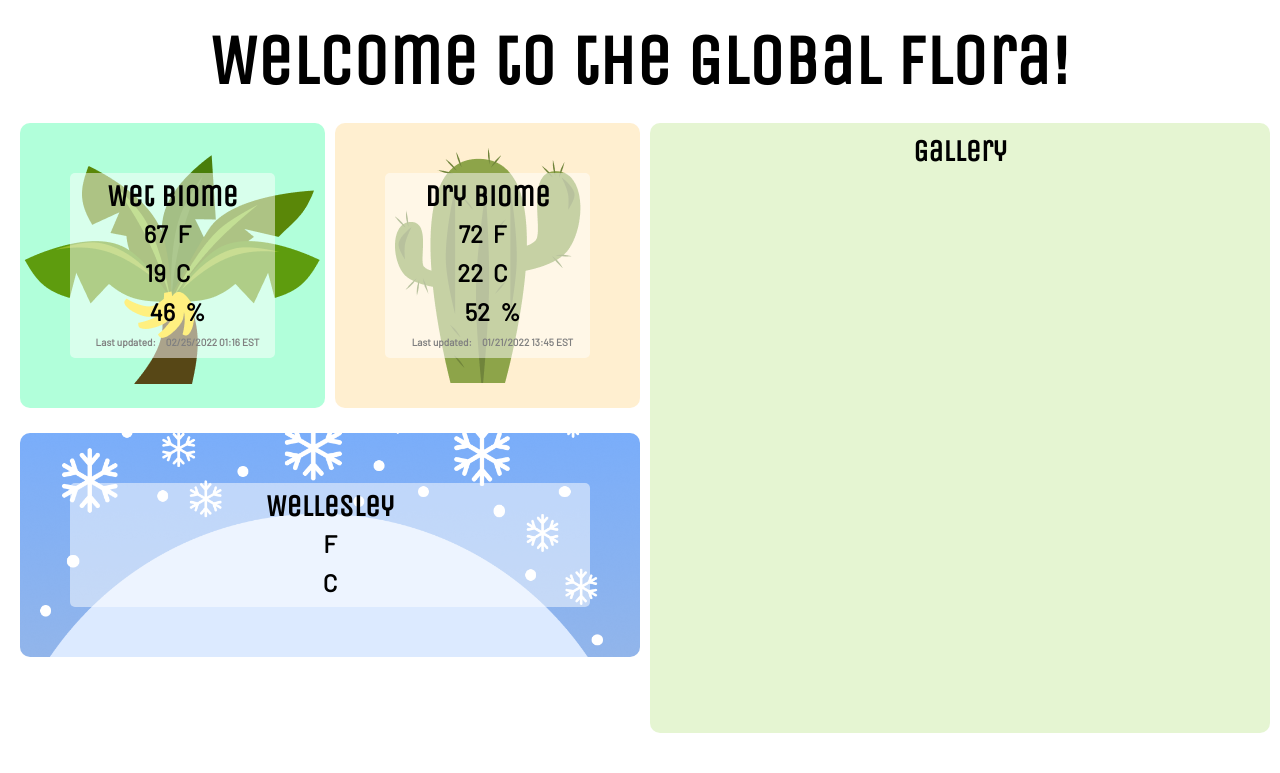
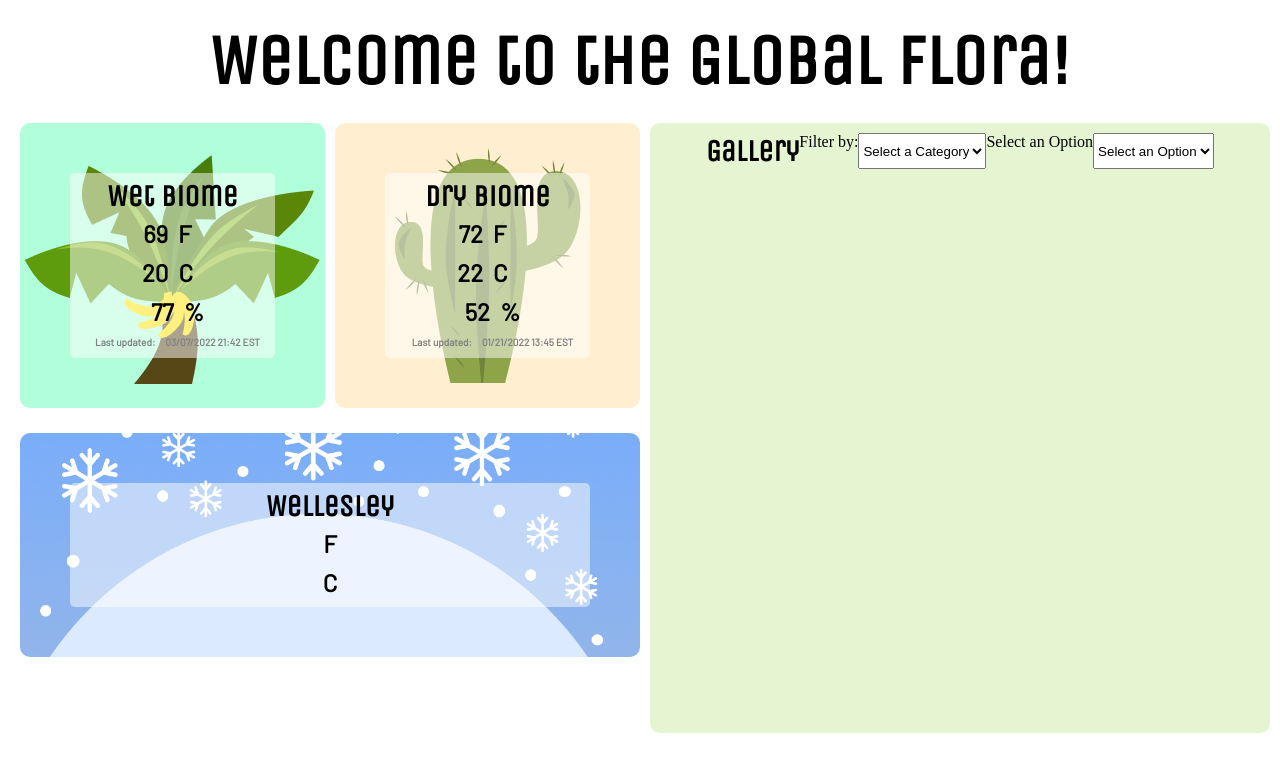
Before and after one commit to hexueer/Global-Flora-Project, a Flask app: template templates/gallery.html in a window 1280 px wide; the page is wider, and only the part inside the window is pictured. Shown: the top 773 px of that part. Run offline with Flask 2, Linux system fonts and the light colour scheme; the template is opened without the code that fills it, so the values that code supplies are empty; some libraries are stand-ins or nearby versions.

Commit message:
select filter html/js added

```diff
--- a/app.py
+++ b/app.py
@@ -22,6 +22,7 @@ app.config['TRAP_BAD_REQUEST_ERRORS'] = True
 
 @app.route('/')
 def index():
+    '''Displays main page including biome data, photo gallery, and map'''
     # retrieve biome data
     scraper.updateData()
 
@@ -34,12 +35,49 @@ def index():
     # get photo data from sheet into a dictionary
     sheet = client.open_by_key('1KS1DOG_fXZeUkhDcGgx1hgdBFqbqLyvBCR4a090a-lM').sheet1
     photoDict = sheet.get_all_records()
-    # edit URL for successful load, must be uc
+    # edit URL for successful load, must be uc instead of open
     for photo in photoDict:
         photo['File'] = photo['File'].replace('open', 'uc')
 
+    # photos should be from most recent to oldest
+    photoDict.reverse()
+
     return render_template('gallery.html',
                             photos = photoDict)
+
+# @app.route('/filter/', methods=['POST'])
+# def filter():
+#     '''Sorts '''
+#     if request.method == 'POST':
+#         num = request.form.get('num')
+#     else:
+#         num = request.args.get('num')
+#     try:
+#         return jsonify( {'error': False, 'in': x, 'out': y} )
+#     except Exception as err:
+#         return jsonify( {'error': True, 'err': str(err) } )
+
+
+# @app.route('/')
+# def index():
+#     # retrieve biome data
+#     scraper.updateData()
+
+#     # get gallery data
+#     scope = ['https://spreadsheets.google.com/feeds'] # create scope
+#     # create some credential using that scope and content of keys.json
+#     creds = ServiceAccountCredentials.from_json_keyfile_name('keys.json',scope)
+#     # create gspread authorize using that credential
+#     client = gspread.authorize(creds)
+#     # get photo data from sheet into a dictionary
+#     sheet = client.open_by_key('1KS1DOG_fXZeUkhDcGgx1hgdBFqbqLyvBCR4a090a-lM').sheet1
+#     photoDict = sheet.get_all_records()
+#     # edit URL for successful load, must be uc instead of open
+#     for photo in photoDict:
+#         photo['File'] = photo['File'].replace('open', 'uc')
+
+#     return render_template('gallery.html',
+#                             photos = photoDict)
 
 # @app.before_first_request
 # def init_db():
--- a/static/app.js
+++ b/static/app.js
@@ -108,3 +108,42 @@ modal.addEventListener('click', (e) => {
         original.classList.remove("open");
     }
 })
+
+// allow second select options to change according to first select choice
+var filterLists = new Array(3)
+filterLists["empty"] = ["Select a Category"];
+filterLists["season"] = ["spring", "summer", "autumn", "winter"];
+filterLists["month"] = ["january", "february", "march", "april", "may", "june", "july", "august", "september", "october", "november", "december"];
+filterLists["location"] = ["dry biome", "wet biome", "camellia pavillion"];
+/* filterChange() is called from the onchange event of a select element.
+* param selectObj - the select object which fired the on change event.
+*/
+function filterChange(selectObj) {
+    // get the index of the selected option
+    var idx = selectObj.selectedIndex;
+    // get the value of the selected option
+    var which = selectObj.options[idx].value;
+    // use the selected option value to retrieve the list of items from the filterLists array
+    cList = filterLists[which];
+    // get the category select element via its known id
+    var cSelect = document.getElementById("choose");
+    // remove the current options from the category select
+    var len = cSelect.options.length;
+    while (cSelect.options.length > 0) {
+        cSelect.remove(0);
+    }
+    var newOption;
+    // create new options
+    for (var i=0; i<cList.length; i++) {
+        newOption = document.createElement("option");
+        newOption.value = cList[i];  // assumes option string and value are the same
+        newOption.text=cList[i];
+        // add the new option
+        try {
+            cSelect.add(newOption);  // this will fail in DOM browsers but is needed for IE
+        }
+        catch (e) {
+            cSelect.appendChild(newOption);
+            }
+    }
+}
--- a/static/scraper/wetData.txt
+++ b/static/scraper/wetData.txt
@@ -1,3 +1,3 @@
-19.5
-46.8
-02/25/2022 01:16 EST
+20.9
+77.7
+03/07/2022 21:42 EST
--- a/templates/gallery.html
+++ b/templates/gallery.html
@@ -141,13 +141,53 @@
             <div class="gallery-container-color h-2">
                 <div class="content-row">
                     <h2> Gallery </h2>
+                    <label for="filterMethod">Filter by: </label>
+                    <!-- <select id="category" method="post">
+                        <option value="empty">Select a Category</option>
+                        <optgroup label="season">
+                            <option value="spring">spring</option>
+                            <option value="summer">summer</option>
+                            <option value="autumn">autumn</option>
+                            <option value="winter">winter</option>
+                        </optgroup>
+                        <optgroup label="month">
+                            <option value="1">january</option>
+                            <option value="2">february</option>
+                            <option value="3">march</option>
+                            <option value="4">april</option>
+                            <option value="5">may</option>
+                            <option value="6">june</option>
+                            <option value="7">july</option>
+                            <option value="8">august</option>
+                            <option value="9">september</option>
+                            <option value="10">october</option>
+                            <option value="11">november</option>
+                            <option value="12">december</option>
+                        </optgroup>
+                        <optgroup label="location">
+                            <option value="dry biome">dry biome</option>
+                            <option value="wet biome">wet biome</option>
+                        </optgroup>
+                    </select> -->
+                    <select id="category" onchange="filterChange(this);">
+                        <option value="empty">Select a Category</option>
+                        <option value="season">season</option>
+                        <option value="month">month</option>
+                        <option value="location">location</option>
+                    </select>
+                    <br/>
+                    <label for="choose">Select an Option</label>
+                    <select id="choose">
+                        <option value="0">Select an Option</option>
+                    </select>
                 </div>
+
                 <div class="img-gallery-container">
 
                     {% for photo in photos %}
                     <div class="gallery-container">
                         <div class="gallery-item">
-                            <div class="image"><img src="{{ photo.File }}" alt="{{ photo.Alt }}"
+                            <div class="image"><img src="{{ photo.File }}" alt="{{ photo.Alt }} - {{ photo.Season }} - {{ photo.Month }} - {{ photo.Name }}"
                                 data-original="{{ photo.File }}">
                             </div>
                         </div>
```
Also changed, not shown: static/img/map.png (added).
